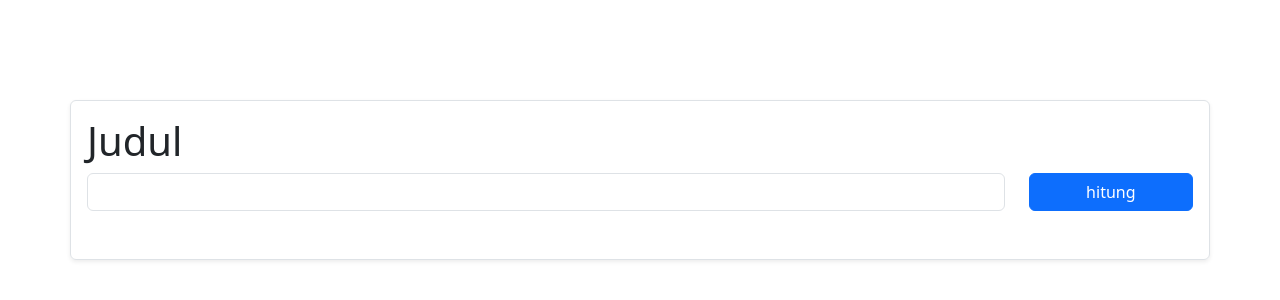
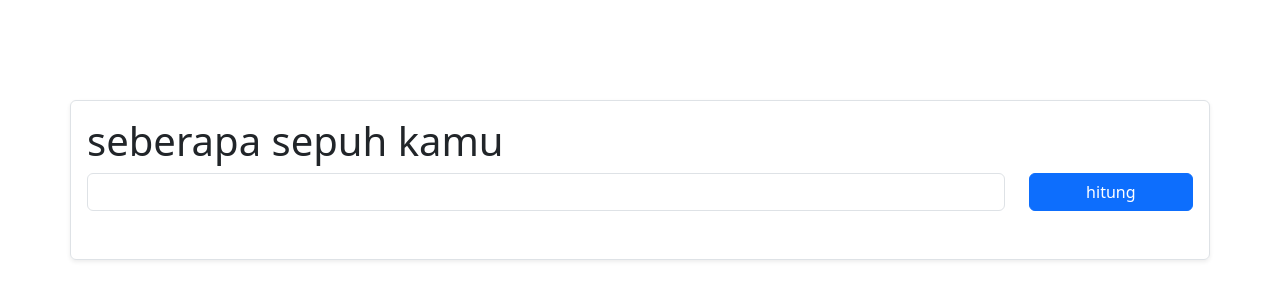
Before and after one commit to rizalalfadlil/persen-tutor, a plain HTML site: page index.html in a window 1280 px wide. Shown: the part 220-520 px from the top of the page. Drawn offline with nearby package versions, Linux system fonts and the light colour scheme.

Commit message:
Add files via upload

```diff
--- a/index.html
+++ b/index.html
@@ -4,12 +4,12 @@
     <meta charset="UTF-8">
     <meta http-equiv="X-UA-Compatible" content="IE=edge">
     <meta name="viewport" content="width=device-width, initial-scale=1.0">
-    <title>Document</title>
+    <title>tes kesepuhan</title>
     <link href="https://cdn.jsdelivr.net/npm/bootstrap@5.3.2/dist/css/bootstrap.min.css" rel="stylesheet" integrity="sha384-T3c6CoIi6uLrA9TneNEoa7RxnatzjcDSCmG1MXxSR1GAsXEV/Dwwykc2MPK8M2HN" crossorigin="anonymous">
 </head>
 <body style="height: 100vh;" class="p-3 d-flex align-items-center justify-content-center">
     <div class="container border rounded shadow-sm p-3">
-        <h1>Judul</h1>
+        <h1>seberapa sepuh kamu</h1>
         <div class="row">
         <div class="col-12 mb-3 col-md-10"><input id="input" class="form-control"></div>
         <div class="col"><button onclick="setHasil()" class="btn w-100 btn-primary">hitung</button></div>
```
